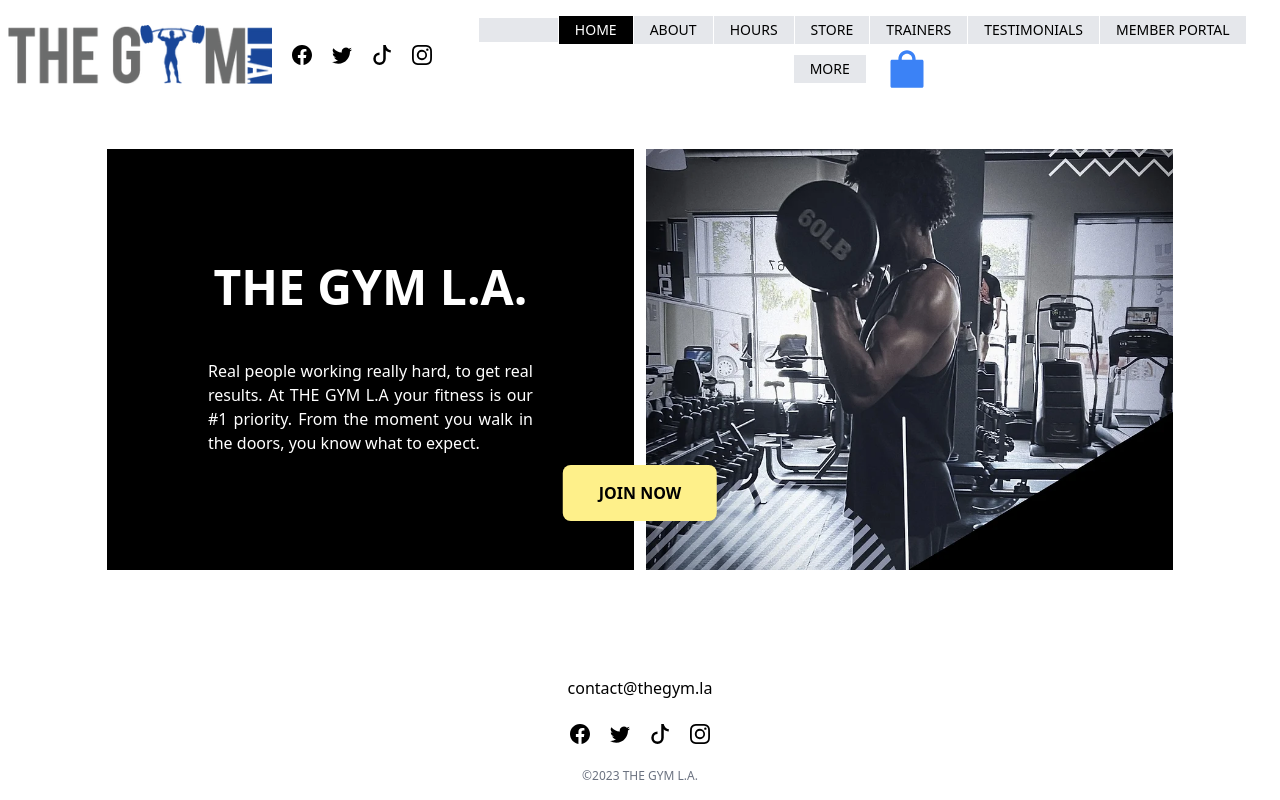
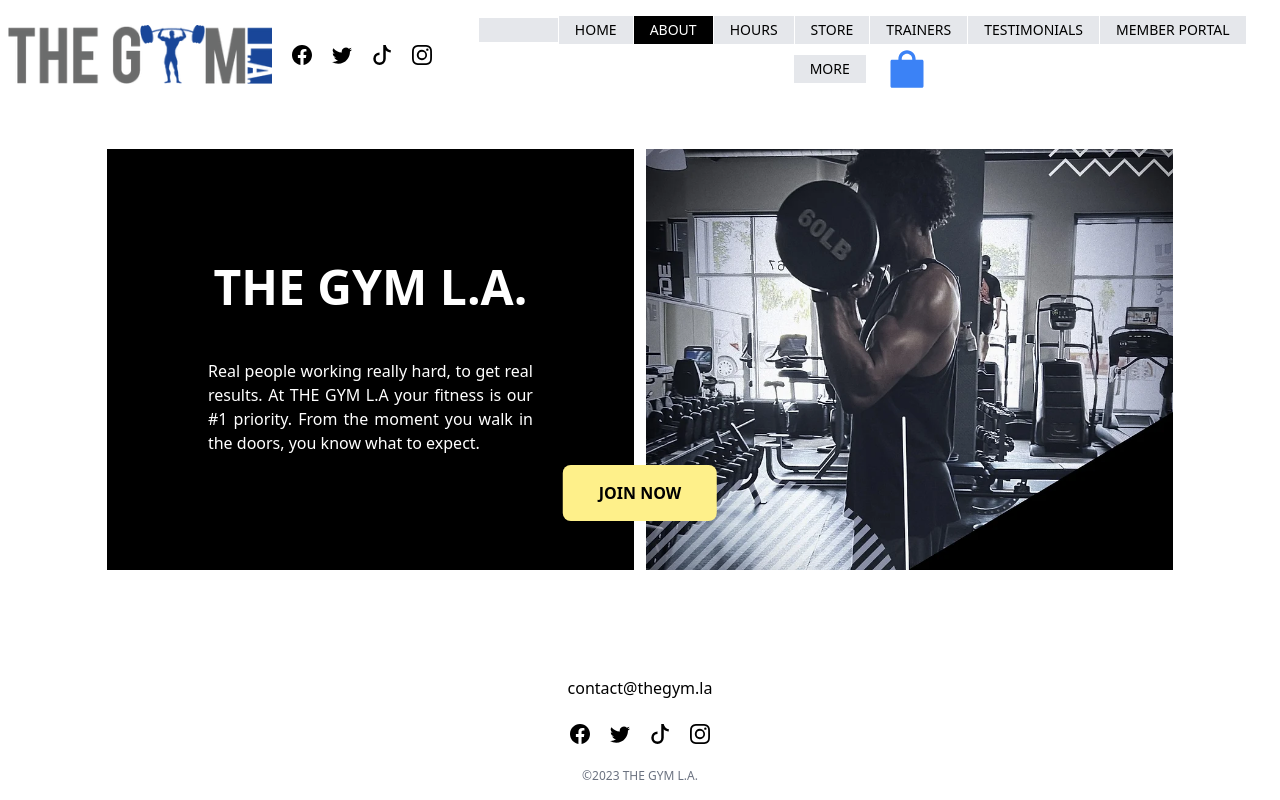
Before and after one commit to jozef-hudec-27/gym-site-clone, a Next.js app: page /about in a window 1280 px wide. Built offline with nearby package versions, Linux system fonts and the light colour scheme.

Commit message:
Make navbar update on route change

```diff
--- a/components/navbar/NavLink.jsx
+++ b/components/navbar/NavLink.jsx
@@ -1,10 +1,10 @@
 import Link from 'next/link'
 
-function NavLink({ navLink }) {
+function NavLink({ navLink, isActive }) {
   const [title, href] = navLink
 
   return (
-    <Link className={`nav-link ${title === 'Home' && 'active'}`} href={href}>
+    <Link className={`nav-link ${isActive && 'active'}`} href={href}>
       {title}
     </Link>
   )
--- a/components/navbar/Navbar.jsx
+++ b/components/navbar/Navbar.jsx
@@ -1,15 +1,26 @@
+'use client'
+
 import Image from 'next/image'
 import Link from 'next/link'
 import { AiFillShopping } from 'react-icons/ai'
 import NavLink from './NavLink'
 import Socials from '@components/Socials'
+import { useState, useEffect } from 'react'
+import { usePathname } from 'next/navigation'
 
 function Navbar() {
+  const pathname = usePathname()
+  const [activePath, setActivePath] = useState(pathname)
+
+  useEffect(() => {
+    setActivePath(pathname)
+  }, [pathname])
+
   const navLinks = [
     ['Home', '/'],
     ['About', '/about'],
     ['Hours', '/hours'],
-    ['Store', '/'],
+    ['Store', '/store'],
     ['Trainers', '/trainers'],
     ['Testimonials', '/testimonials'],
   ]
@@ -21,7 +32,7 @@
       </Link>
 
       {/* SOCIALS */}
-      <Socials  />
+      <Socials />
 
       <div className="flex gap-px justify-center items-center flex-wrap">
         {/* LINKS */}
@@ -29,7 +40,7 @@
           &nbsp;&nbsp;&nbsp;&nbsp;&nbsp;&nbsp;&nbsp;&nbsp;&nbsp;&nbsp;&nbsp;&nbsp;&nbsp;&nbsp;&nbsp;&nbsp;&nbsp;&nbsp;&nbsp;
         </div>
         {navLinks.map((navLink, i) => {
-          return <NavLink key={i} navLink={navLink} />
+          return <NavLink key={i} navLink={navLink} isActive={navLink[1] === activePath} />
         })}
 
         {/* DROPDOWNS */}
```
